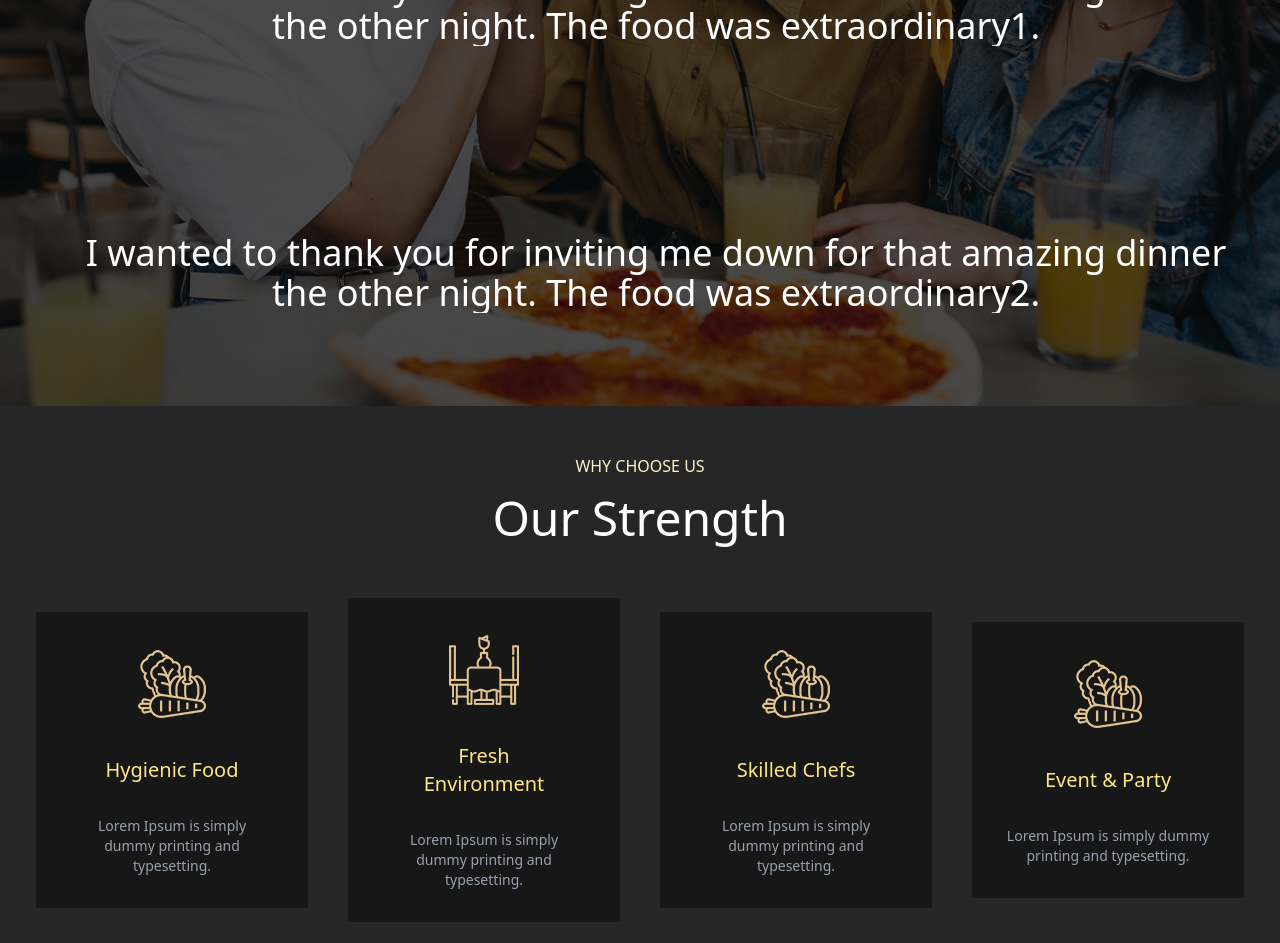
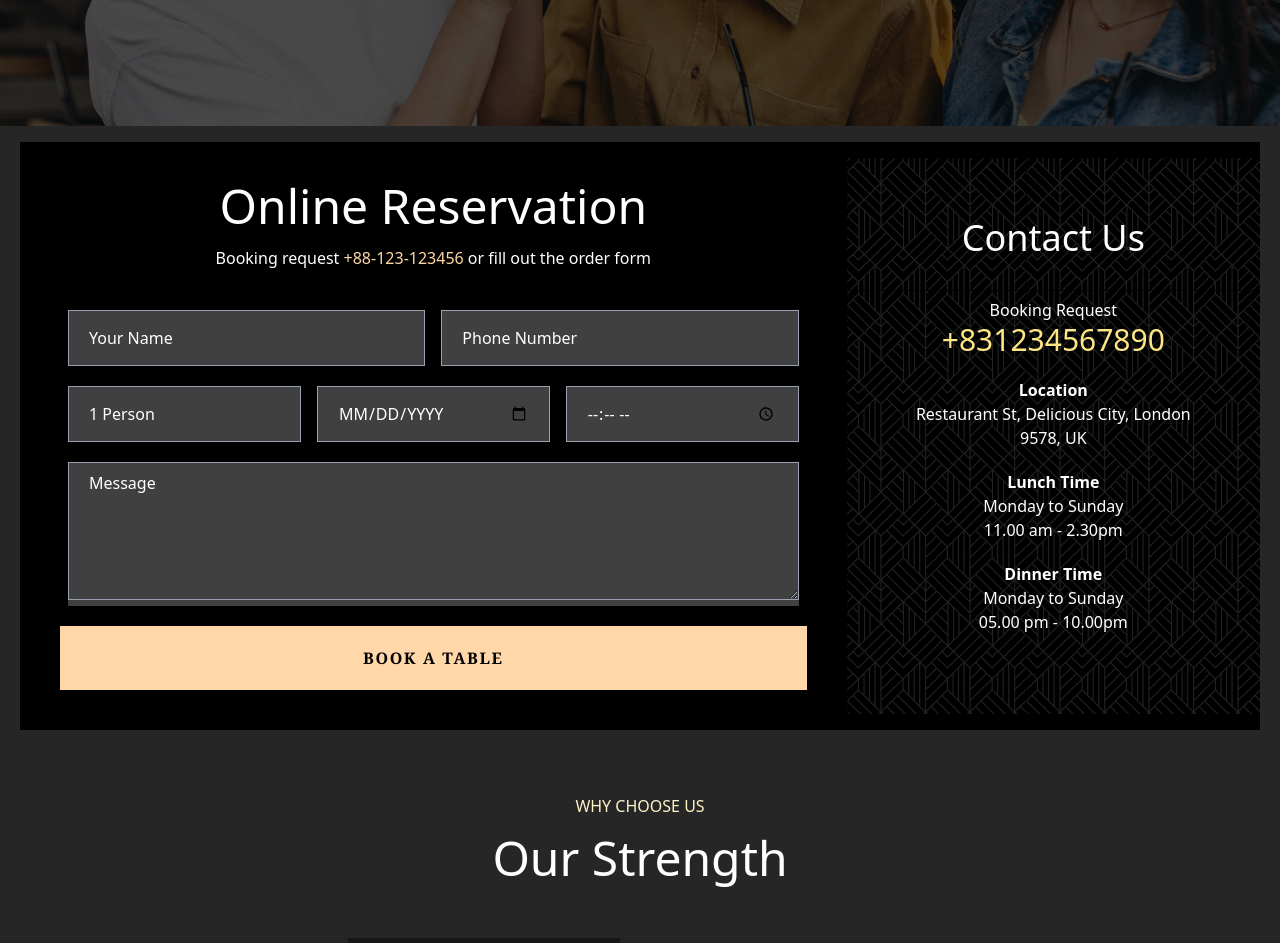
Before and after one commit to Monunagar11/Alpha-chef, a React (Vite) app: page / in a window 1280 px wide. Shown: the part 3980-4923 px from the top of the page. Built offline with nearby package versions, Linux system fonts and the light colour scheme.

Commit message:
Home page Online reservation section added

```diff
--- a/src/pages/Home.jsx
+++ b/src/pages/Home.jsx
@@ -12,6 +12,7 @@ import HeroImage1 from "../assets/images/main-slider/slider-1.jpg";
 import HeroImage2 from "../assets/images/main-slider/slider-2.jpg";
 import HeroImage3 from "../assets/images/main-slider/slider-3.jpg";
 import BookIcon1 from "../assets/images/resource/book-icon-1.png";
+import Pattern2 from "../assets/images/background/pattern-2.png";
 import Pattern7 from "../assets/images/background/pattern-7.png";
 import Pattern10 from "../assets/images/background/pattern-10.svg";
 import offerImg1 from "../assets/images/resource/offer-image-1.jpg";
@@ -48,28 +49,6 @@ function Home() {
     "I wanted to thank you for inviting me down for that amazing dinner the other night. The food was extraordinary2.",
   ];
 
-  //   useEffect(() => {
-  // 8    setTimeout(
-  // 9      () =>
-  // 10        currentIndex((prevIndex) =>
-  // 11          prevIndex === colors.length - 1 ? 0 : prevIndex + 1
-  // 12        ),
-  // 13      2500
-  // 14    );
-  // 15
-  // 16    return () => {};
-  // 17  }, [index]);
-
-  useEffect(() => {
-    setTimeout(() => {
-      currentIndex((pre) => {
-        pre === quotes.length - 1 ? 0 : pre - 1;
-      }),
-        2500;
-    });
-
-    return () => {};
-  }, [currentIndex]);
 
   const handleToggel = () => {
     setIsOpen(!isOpen);
@@ -373,12 +352,155 @@ function Home() {
           style={{ backgroundImage: `url(${TestimonialBg})` }}
         ></div>
         <div className="px-4 absolute top-0 left-0 h-lvh w-full">
-          <div className="grid grid-cols-1 items-center justify-center h-full w-full overflow-hidden px-8 mx-4 ">
-            {quotes.map((quote, ind) => (
-              <div className="w-full overflow-hidden text-white text-center text-4xl">
-                {quote}
+          <div className="mt-25">
+            <div className="grid grid-cols-1 items-center justify-center h-full w-full overflow-hidden px-8 mx-4 ">
+              <h2 className="text-white text-center text-6xl">''</h2>
+              <div className="w-full px-20 overflow-hidden text-white text-center text-4xl">
+                {quotes[0]}
               </div>
-            ))}
+            </div>
+          </div>
+        </div>
+      </section>
+
+      {/*Reservation Section  */}
+      <section className="h-full w-full relative bg-neutral-800">
+        <div className="mx-1 p-4 static -mt-70 ">
+          <div className="w-full relative bg-black">
+            <div className="flex justify-center w-full h-full items-center flex-wrap  text-white">
+              <div className="w-full lg:w-2/3 mx-auto p-10">
+                <div className="text-center text mb-10">
+                  <h1 className="text-5xl mb-4">Online Reservation</h1>
+                  <p>
+                    Booking request{" "}
+                    <span className="text-orange-200">+88-123-123456</span> or
+                    fill out the order form
+                  </p>
+                </div>
+                <div>
+                  <form>
+                    <div className="flex flex-col md:flex-row flex-wrap w-full">
+                      <div className="w-full md:w-1/2 px-2 mb-5">
+                        <div className=" bg-neutral-700 text-white">
+                          <input
+                            type="text"
+                            name=""
+                            id=""
+                            placeholder="Your Name"
+                            className="px-5 py-2 w-full font-medium h-14 placeholder:text-white border-1 border-gray-400 focus:outline-2 focus:outline-amber-200"
+                          />
+                        </div>
+                      </div>
+
+                      <div className="w-full md:w-1/2 px-2 mb-5">
+                        <div className="  bg-neutral-700 text-white">
+                          <input
+                            type="Number"
+                            name=""
+                            id=""
+                            placeholder="Phone Number"
+                            className="px-5 py-2 w-full font-medium h-14 placeholder:text-white border-1 border-gray-400 focus:outline-2 focus:outline-amber-200"
+                          />
+                        </div>
+                      </div>
+
+                      <div className="w-full md:w-1/2 lg:w-1/3 px-2 mb-5">
+                        <div className="bg-neutral-700 text-white">
+                          <input
+                            type="number"
+                            name=""
+                            id=""
+                            placeholder="1 Person"
+                            className="px-5 py-2 w-full font-medium h-14 placeholder:text-white border-1 border-gray-400 focus:outline-2 focus:outline-amber-200"
+                          />
+                        </div>
+                      </div>
+
+                      <div className="w-full md:w-1/2 lg:w-1/3 px-2 mb-5">
+                        <div className="bg-neutral-700 text-white">
+                          <input
+                            type="date"
+                            name=""
+                            id=""
+                            placeholder="DD-MM-YYYY"
+                            className="px-5 py-2 w-full uppercase font-medium h-14 placeholder:text-white border-1 border-gray-400 focus:outline-2 focus:outline-amber-200"
+                          />
+                        </div>
+                      </div>
+
+                      <div className="w-full lg:w-1/3 px-2 mb-5">
+                        <div className="bg-neutral-700 text-white">
+                          <input
+                            type="time"
+                            name=""
+                            id=""
+                            placeholder="10:10 AM"
+                            className="px-5 py-2 w-full font-medium border-1 border-gray-400 focus:outline-2 focus:outline-amber-200 h-14 placeholder:text-white"
+                          />
+                        </div>
+                      </div>
+
+                      <div className="w-full h-fit px-2 mb-5">
+                        <div className="bg-neutral-700 text-white">
+                          <textarea
+                            name="Message"
+                            id=""
+                            rows="5"
+                            placeholder="Message"
+                            className="px-5 py-2 w-full font-medium placeholder:text-white border-1 border-gray-400 focus:outline-2 focus:outline-amber-200"
+                          ></textarea>
+                        </div>
+                      </div>
+                      <div className="w-full text-center text-black bg-orange-200 p-5">
+                        <button
+                          type="submit"
+                          className="font-semibold font-serif tracking-widest uppercase"
+                        >
+                          Book A Table
+                        </button>
+                      </div>
+                    </div>
+                  </form>
+                </div>
+              </div>
+
+              <div
+                className="w-full h-full lg:w-1/3 p-15 text-white text-center"
+                style={{ backgroundImage: `url(${Pattern2})` }}
+              >
+                <div className="mb-10 ">
+                  <h2 className="text-4xl text-white text-nowrap">
+                    Contact Us
+                  </h2>
+                </div>
+                <div className="w-full text-center">
+                  <div className="mb-5">
+                    <p>Booking Request</p>
+                    <h3 className="text-3xl text-amber-200 text-nowrap">
+                      +831234567890
+                    </h3>
+                  </div>
+
+                  <ul>
+                    <li className="mb-5">
+                      <strong>Location</strong>
+                      <br />
+                      Restaurant St, Delicious City, London 9578, UK
+                    </li>
+                    <li className="mb-5">
+                      <strong>Lunch Time</strong>
+                      <br />
+                      Monday to Sunday <br /> 11.00 am - 2.30pm
+                    </li>
+                    <li className="mb-5">
+                      <strong>Dinner Time</strong>
+                      <br />
+                      Monday to Sunday <br /> 05.00 pm - 10.00pm
+                    </li>
+                  </ul>
+                </div>
+              </div>
+            </div>
           </div>
         </div>
       </section>
@@ -394,83 +516,97 @@ function Home() {
             </div>
           </div>
           <div className="m-auto grid grid-cols-1 md:grid-cols-2 xl:grid-cols-4 justify-center items-center">
-
             <div className="mb-10 px-5 mx-5 bg-neutral-900">
               <div>
                 <div className="w-full h-fit text-center flex flex-col justify-center items-center p-4 m-auto ">
                   <div className="m-4">
-                      <img src={WhyIcon1} alt="Why choose us" className="text-amber-200"/>
+                    <img
+                      src={WhyIcon1}
+                      alt="Why choose us"
+                      className="text-amber-200"
+                    />
                   </div>
                   <div className="m-4">
-                    <h2 className="text-2xl xl:text-xl text-amber-200">Hygienic Food</h2>
+                    <h2 className="text-2xl xl:text-xl text-amber-200">
+                      Hygienic Food
+                    </h2>
                   </div>
                   <div className="m-4 text-gray-400 w-full text-sm">
-                    <p className="">Lorem Ipsum is simply dummy printing and typesetting.</p>
+                    <p className="">
+                      Lorem Ipsum is simply dummy printing and typesetting.
+                    </p>
                   </div>
-
                 </div>
               </div>
-
             </div>
 
             <div className="mb-10 px-5 mx-5 bg-neutral-900">
               <div>
                 <div className="w-full h-fit text-center flex flex-col justify-center items-center p-4 m-auto ">
                   <div className="m-4">
-                      <img src={WhyIcon2} alt="Why choose us" className="text-amber-200"/>
+                    <img
+                      src={WhyIcon2}
+                      alt="Why choose us"
+                      className="text-amber-200"
+                    />
                   </div>
                   <div className="m-4">
-                    <h2 className="text-2xl xl:text-xl text-amber-200">Fresh Environment</h2>
+                    <h2 className="text-2xl xl:text-xl text-amber-200">
+                      Fresh Environment
+                    </h2>
                   </div>
                   <div className="m-4 text-gray-400 w-full text-sm">
                     <p>Lorem Ipsum is simply dummy printing and typesetting.</p>
                   </div>
-
                 </div>
               </div>
-
             </div>
 
             <div className="mb-10 px-5 mx-5 bg-neutral-900">
               <div>
                 <div className="w-full h-fit text-center flex flex-col justify-center items-center p-4 m-auto ">
                   <div className="m-4">
-                      <img src={WhyIcon1} alt="Why choose us" className="text-amber-200"/>
+                    <img
+                      src={WhyIcon1}
+                      alt="Why choose us"
+                      className="text-amber-200"
+                    />
                   </div>
                   <div className="m-4">
-                    <h2 className="text-2xl xl:text-xl text-amber-200">Skilled Chefs</h2>
+                    <h2 className="text-2xl xl:text-xl text-amber-200">
+                      Skilled Chefs
+                    </h2>
                   </div>
                   <div className="m-4 text-gray-400 w-full text-sm">
                     <p>Lorem Ipsum is simply dummy printing and typesetting.</p>
                   </div>
-
                 </div>
               </div>
-
             </div>
 
             <div className="mb-10 px-3 mx-5 bg-neutral-900">
               <div>
                 <div className="w-full h-fit text-center flex flex-col justify-center items-center p-4 m-auto ">
                   <div className="m-4">
-                      <img src={WhyIcon1} alt="Why choose us" className="text-amber-200"/>
+                    <img
+                      src={WhyIcon1}
+                      alt="Why choose us"
+                      className="text-amber-200"
+                    />
                   </div>
                   <div className="m-4">
-                    <h2 className="text-2xl xl:text-xl text-amber-200">Event & Party</h2>
+                    <h2 className="text-2xl xl:text-xl text-amber-200">
+                      Event & Party
+                    </h2>
                   </div>
                   <div className="m-4 text-gray-400 w-full text-sm">
                     <p>Lorem Ipsum is simply dummy printing and typesetting.</p>
                   </div>
-
                 </div>
               </div>
-
             </div>
-
           </div>
-
         </div>
-
       </section>
 
       {/* chef section */}
```
